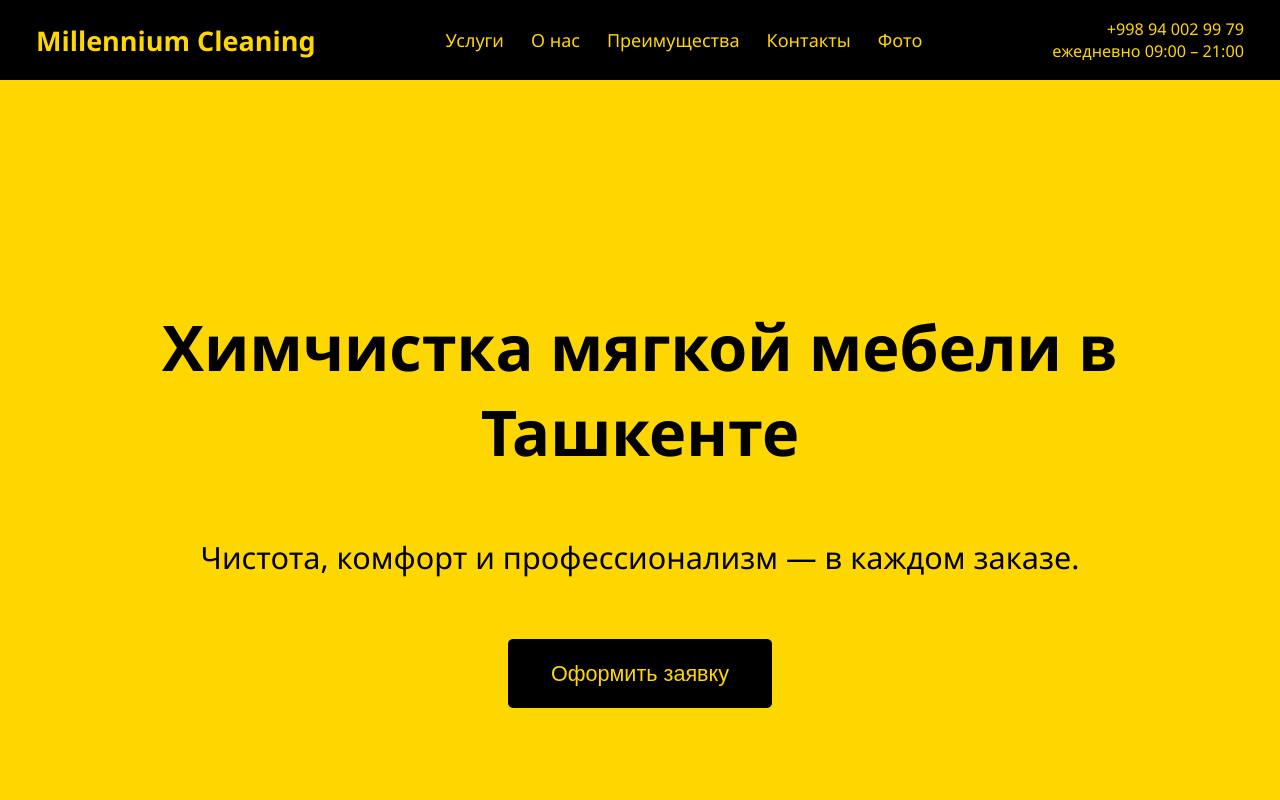
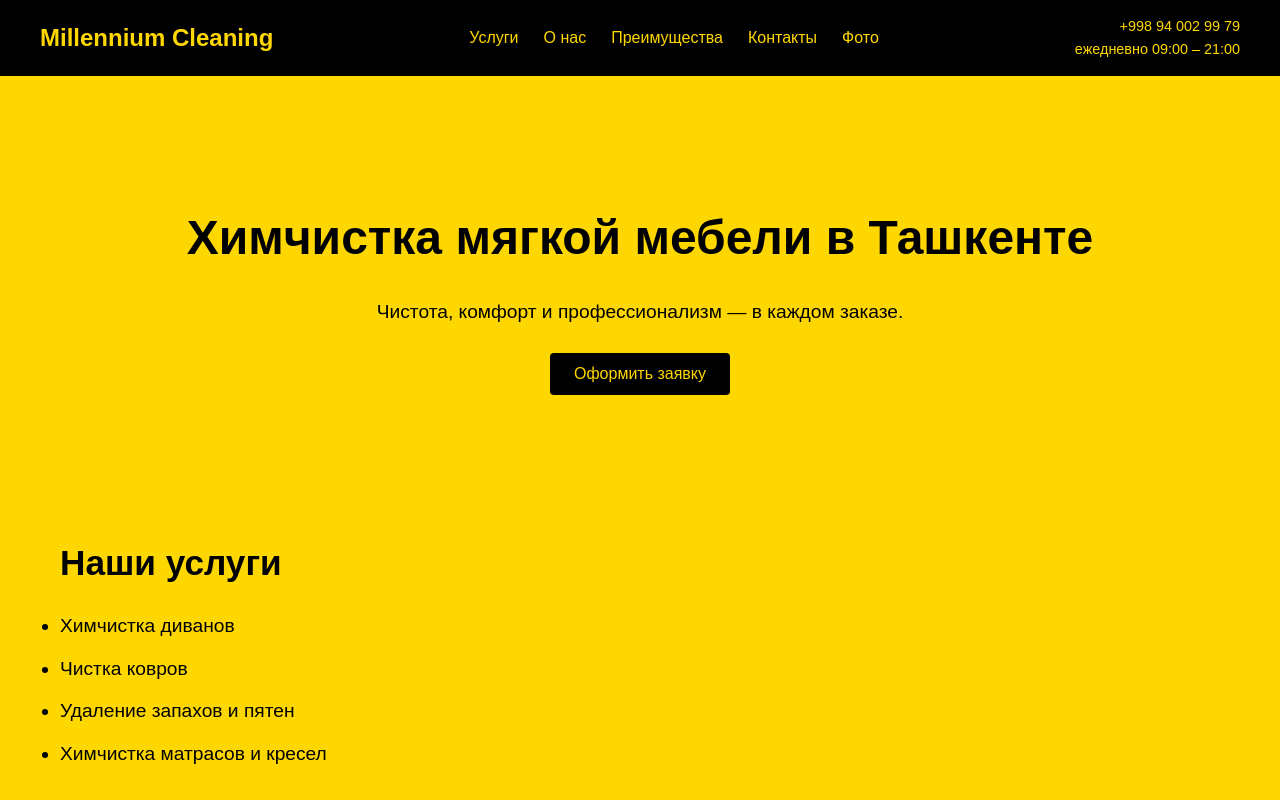
Before and after one commit to Millennium-Cleaning/millennium-cleaning.github.io, a plain HTML site: page index.html in a window 1280 px wide. Shown: the top 800 px of the page. Drawn offline with Linux system fonts and the light colour scheme.

Commit message:
Update style.css

```diff
--- a/css/style.css
+++ b/css/style.css
@@ -1,40 +1,51 @@
-/* Основные стили */
-body {
+/* Общие стили */
+* {
   margin: 0;
   padding: 0;
-  font-family: 'Segoe UI', sans-serif;
-  background-color: #FFD700;
-  color: #000;
-  font-size: 18px;
+  box-sizing: border-box;
 }
 
+body {
+  font-family: Arial, sans-serif;
+  background-color: #FFD700; /* жёлтый */
+  color: #000000; /* чёрный текст */
+  line-height: 1.6;
+  padding-top: 80px;
+}
+
+/* Хедер */
 header {
+  position: fixed;
+  top: 0;
+  width: 100%;
+  background-color: #000;
+  color: #FFD700;
   display: flex;
   justify-content: space-between;
   align-items: center;
-  background-color: #000;
-  color: #FFD700;
-  padding: 1em 2em;
-  flex-wrap: wrap;
+  padding: 15px 40px;
+  z-index: 1000;
 }
 
 .logo {
+  font-size: 1.5em;
   font-weight: bold;
-  font-size: 1.5em;
 }
 
 nav ul {
+  list-style: none;
   display: flex;
-  list-style: none;
-  padding: 0;
-  margin: 0;
-  gap: 1.5em;
+  gap: 25px;
 }
 
-nav ul li a {
+nav a {
   color: #FFD700;
   text-decoration: none;
-  font-weight: 500;
+  font-size: 1em;
+}
+
+nav a:hover {
+  text-decoration: underline;
 }
 
 .contact-info {
@@ -44,64 +55,80 @@ nav ul li a {
 
 /* Главный блок */
 .hero {
-  display: flex;
-  flex-direction: column;
-  justify-content: center;
-  align-items: center;
   text-align: center;
-  height: 100vh;
-  padding: 0 1em;
+  padding: 120px 20px 80px;
 }
 
 .hero h1 {
-  font-size: 3.5em;
-  font-weight: 900;
-  margin-bottom: 0.5em;
-  color: #000;
+  font-size: 3em;
+  margin-bottom: 20px;
 }
 
 .hero p {
-  font-size: 1.7em;
-  margin-bottom: 2em;
+  font-size: 1.2em;
+  margin-bottom: 25px;
 }
 
 .hero button {
   background-color: #000;
   color: #FFD700;
-  padding: 1em 2em;
+  padding: 12px 24px;
+  font-size: 1em;
   border: none;
-  border-radius: 5px;
+  border-radius: 4px;
+  cursor: pointer;
+}
+
+.hero button:hover {
+  background-color: #333;
+}
+
+/* Разделы */
+.section {
+  max-width: 1200px;
+  margin: 0 auto;
+  padding: 60px 20px;
+}
+
+.section h2 {
+  font-size: 2.2em;
+  margin-bottom: 20px;
+}
+
+.section p,
+.section li {
   font-size: 1.2em;
-  cursor: pointer;
+  margin-bottom: 12px;
+}
+
+/* Footer */
+footer {
+  text-align: center;
+  padding: 40px 20px;
+  background-color: #000;
+  color: #FFD700;
+  font-size: 1em;
+  margin-top: 40px;
 }
 
 /* Адаптивность */
 @media (max-width: 768px) {
-  .hero h1 {
-    font-size: 2.2em;
-  }
-
-  .hero p {
-    font-size: 1.2em;
-  }
-
-  .hero button {
-    font-size: 1em;
-    padding: 0.8em 1.5em;
+  header {
+    flex-direction: column;
+    align-items: flex-start;
+    gap: 10px;
   }
 
   nav ul {
     flex-direction: column;
-    align-items: flex-start;
-    gap: 0.7em;
+    gap: 10px;
   }
 
-  header {
-    align-items: flex-start;
+  .hero h1 {
+    font-size: 2em;
   }
 
-  .contact-info {
-    margin-top: 1em;
-    font-size: 0.85em;
+  .section h2 {
+    font-size: 1.6em;
   }
 }
```
